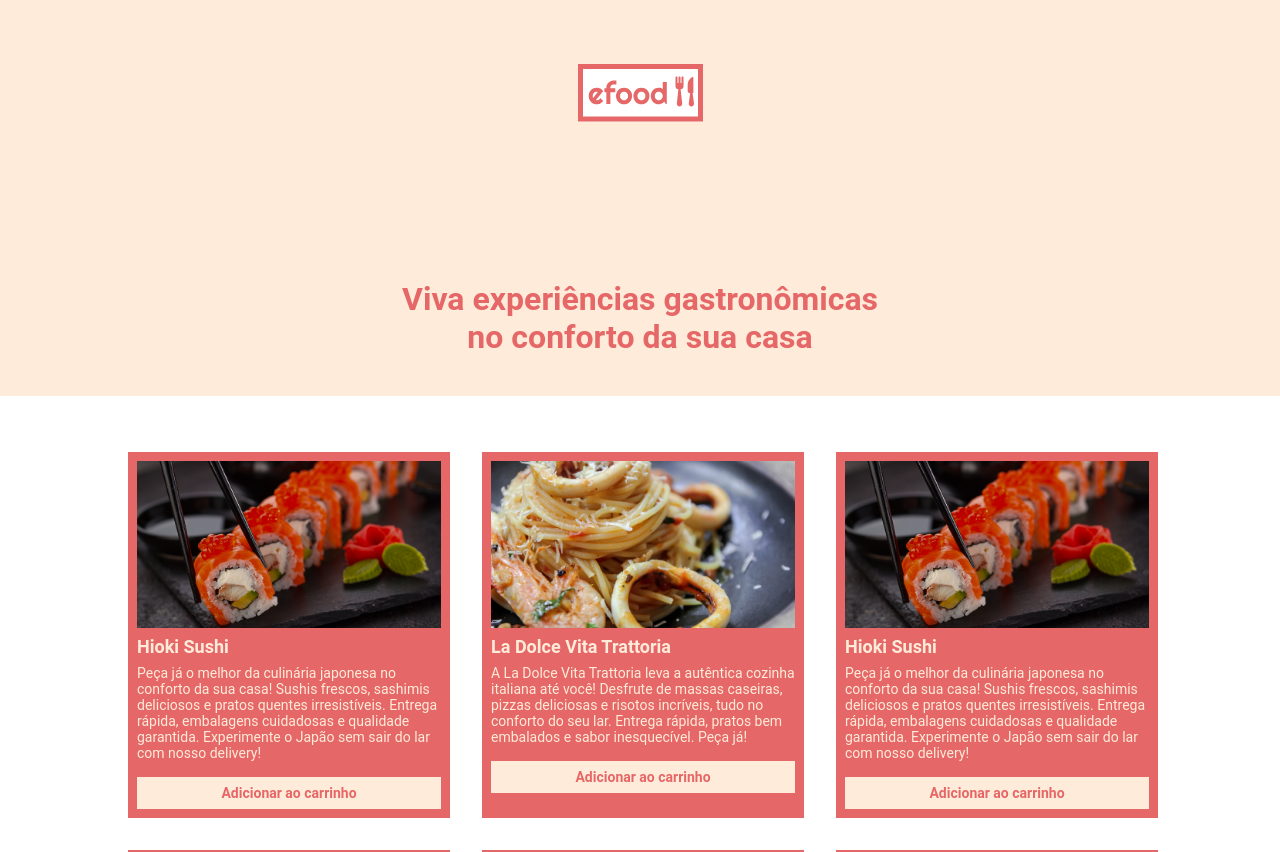
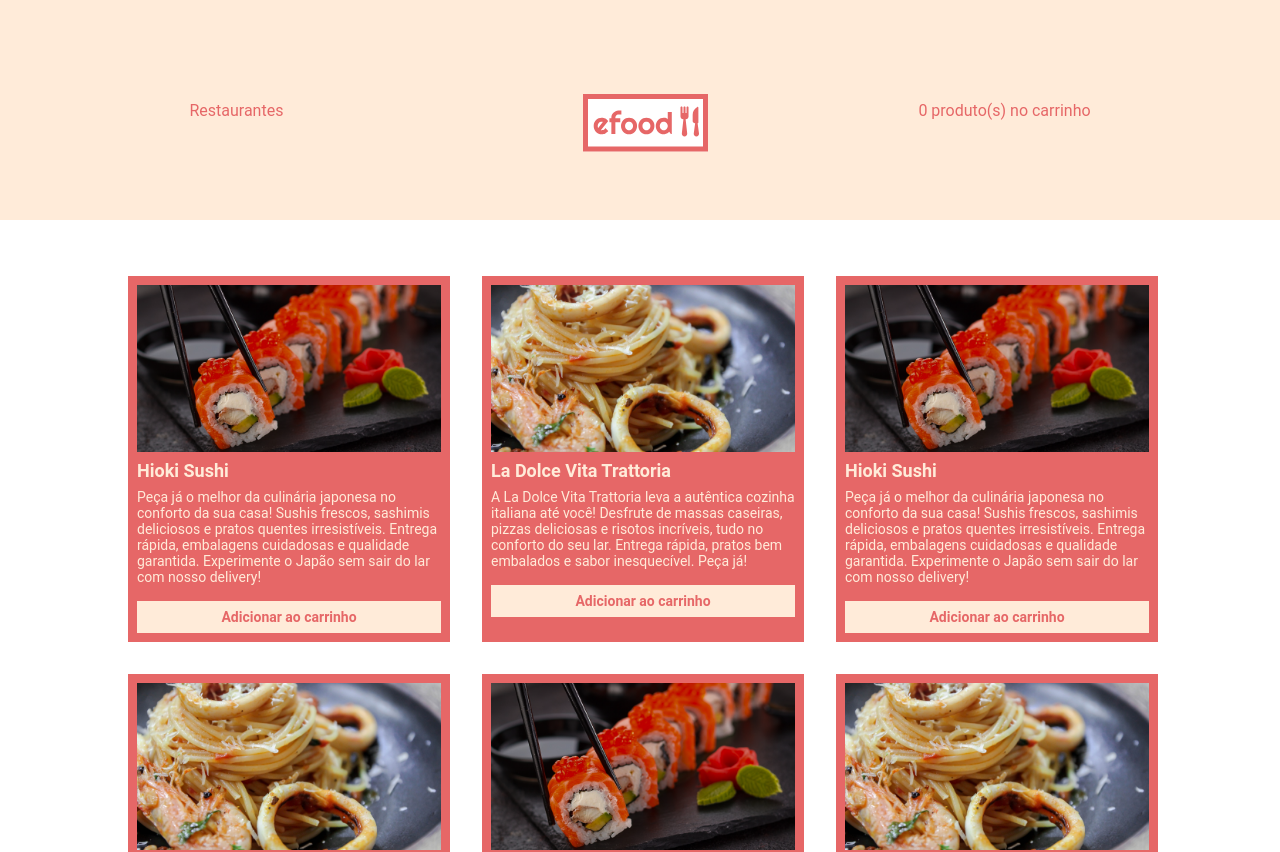
Before and after one commit to JulioVieiraP/efood, a React (Create React App) app: page /Perfil in a window 1280 px wide. Shown: the top 852 px of the page. Built offline with nearby package versions, Linux system fonts and the light colour scheme.

Commit message:
style: arrumando os styles do header

```diff
--- a/src/App.tsx
+++ b/src/App.tsx
@@ -1,17 +1,13 @@
 import { BrowserRouter } from 'react-router-dom'
 import Globalstyle from './styles/Globalcss'
 import RouterView from './Routes'
-import Header from './components/Header'
 import Footer from './components/Footer'
 
 function App() {
   return (
     <BrowserRouter>
       <Globalstyle />
-      <Header />
-      <div className="container">
-        <RouterView />
-      </div>
+      <RouterView />
       <Footer />
     </BrowserRouter>
   )
--- a/src/components/Header/index.tsx
+++ b/src/components/Header/index.tsx
@@ -1,17 +1,42 @@
+import { useLocation, Link } from 'react-router-dom'
 import * as S from './styles'
 import Logo from '../../assets/images/logo.svg'
-const Header = () => {
+
+export type Props = {
+  Home?: boolean
+}
+
+const Header = ({ Home }: Props) => {
+  const location = useLocation()
+
+  const titleRestaurante = location.pathname === '/Perfil' ? 'Restaurantes' : ''
+  const titleCarrinho =
+    location.pathname === '/Perfil' ? '0 produto(s) no carrinho' : ''
+
   return (
-    <>
-      <S.Header>
-        <div className="container">
-          <img src={Logo} alt="efood" />
-          <S.Title>
-            Viva experiências gastronômicas <br /> no conforto da sua casa
-          </S.Title>
+    <S.Header>
+      <S.ContainerHeader Home={Home}>
+        <div>
+          <S.RestaurantName>{titleRestaurante}</S.RestaurantName>
         </div>
-      </S.Header>
-    </>
+        <div className="logoContainer">
+          <Link to="/">
+            <img className="logoImage" src={Logo} alt="efood" />
+          </Link>
+        </div>
+        <div>
+          <S.CartItems>{titleCarrinho}</S.CartItems>
+        </div>
+      </S.ContainerHeader>
+      <S.Title
+        dangerouslySetInnerHTML={{
+          __html:
+            location.pathname === '/Perfil'
+              ? ''
+              : 'Viva experiências gastronômicas <br/> no conforto da sua casa'
+        }}
+      />
+    </S.Header>
   )
 }
 
--- a/src/components/Header/styles.ts
+++ b/src/components/Header/styles.ts
@@ -1,23 +1,14 @@
 import styled from 'styled-components'
 import cores from '../../styles/Cores'
+import { Props } from '.'
 
-export const Header = styled.header`
+export const Header = styled.header<Props>`
   background-color: ${cores.Pêssego};
   display: flex;
+  flex-direction: ${(props) => (props.Home ? 'column' : 'row')};
   align-items: center;
   justify-content: center;
-
-  .container {
-    display: flex;
-    flex-direction: column;
-    align-items: center;
-    text-align: center;
-  }
-
-  img {
-    margin-top: 64px;
-    margin-bottom: 20px;
-  }
+  text-align: center;
 `
 
 export const Title = styled.h1`
@@ -25,3 +16,25 @@ export const Title = styled.h1`
   margin-bottom: 40px;
   color: ${cores.RosaAvermelhado};
 `
+
+export const ContainerHeader = styled.div<Props>`
+  max-width: 1366px;
+  width: 100%;
+  margin: 0 auto;
+  align-items: center;
+  display: flex;
+  justify-content: center;
+  margin: 64px 0;
+
+  .logoContainer {
+    margin: ${(props) => (props.Home ? '0' : '30px 210px 0 300px')};
+  }
+`
+
+export const RestaurantName = styled.span`
+  color: ${cores.RosaAvermelhado};
+`
+
+export const CartItems = styled.span`
+  color: ${cores.RosaAvermelhado};
+`
--- a/src/components/ProductCard/index.tsx
+++ b/src/components/ProductCard/index.tsx
@@ -19,7 +19,7 @@ export type Props = {
 const ProductCard = ({ Efoods, Card2 = false }: Props) => {
   return (
     <>
-      <S.Main Card2={Card2}>
+      <S.Main Card2={Card2} className="container">
         {Efoods.map((item) => (
           <S.Card Card2={Card2} key={item.id}>
             {!Card2 && (
--- a/src/components/ProductCard/styles.ts
+++ b/src/components/ProductCard/styles.ts
@@ -9,7 +9,7 @@ export const Main = styled.main<Omit<Props, 'Efoods'>>`
   gap: ${(props) => (props.Card2 ? '32px' : '40px 80px')};
   color: ${(props) =>
     props.Card2 ? `${cores.Pêssego}` : `${cores.RosaAvermelhado}`};
-  margin-top: ${(props) => (props.Card2 ? '56px' : '80px')};
+  padding-top: ${(props) => (props.Card2 ? '56px' : '80px')};
 `
 
 export const Card = styled.div<Omit<Props, 'Efoods'>>`
--- a/src/pages/Home/index.tsx
+++ b/src/pages/Home/index.tsx
@@ -2,6 +2,7 @@ import ProductCard from '../../components/ProductCard'
 import Efoods from '../../model/Efood'
 import img1 from '../../assets/images/Restaurante1.png'
 import img2 from '../../assets/images/Restaurante2.png'
+import Header from '../../components/Header'
 
 const Home = () => {
   const ListaRestaurant: Efoods[] = [
@@ -63,6 +64,7 @@ const Home = () => {
 
   return (
     <>
+      <Header Home={true} />
       <ProductCard Efoods={ListaRestaurant} />
     </>
   )
--- a/src/pages/Perfil/index.tsx
+++ b/src/pages/Perfil/index.tsx
@@ -2,6 +2,7 @@ import ProductCard from '../../components/ProductCard'
 import Efoods from '../../model/Efood'
 import img1 from '../../assets/images/Restaurante1.png'
 import img2 from '../../assets/images/Restaurante2.png'
+import Header from '../../components/Header'
 
 const Perfil = () => {
   const ListeRestaurantes: Efoods[] = [
@@ -63,6 +64,7 @@ const Perfil = () => {
 
   return (
     <>
+      <Header Home={false} />
       <ProductCard Efoods={ListeRestaurantes} Card2={true} />
     </>
   )
```
